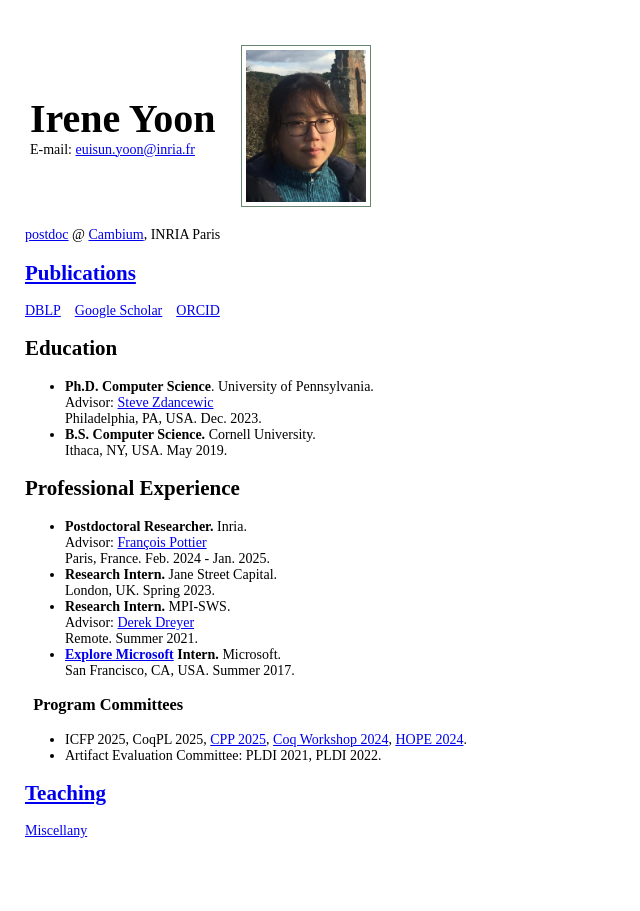
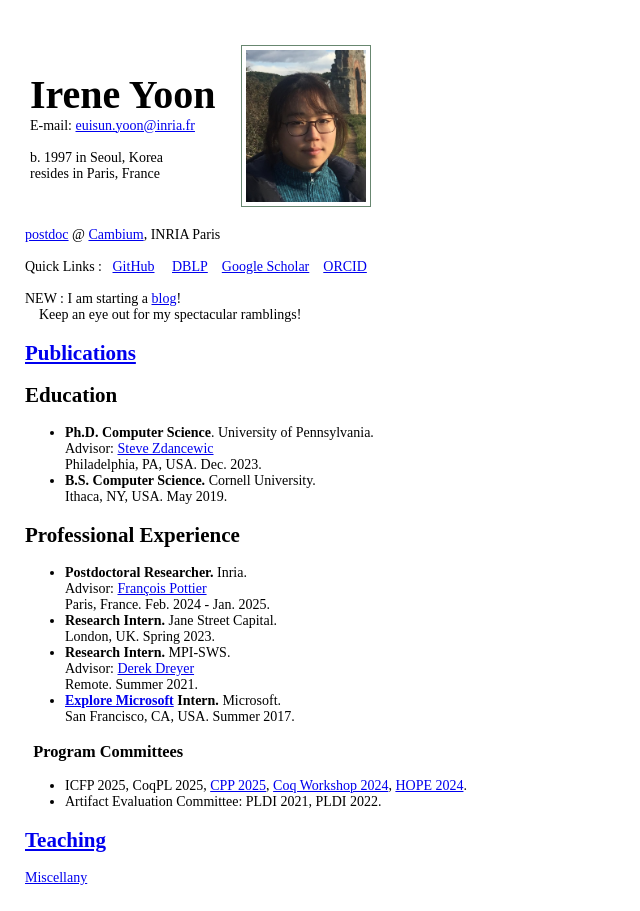
Before and after one commit to euisuny/euisuny.github.io, a plain HTML site: page index.html in a window 1280 px wide. Shown: the whole page, without its empty margins (0-640 px from the left). Before the commit the page ends 864 px from the top, so only its background shows below. Drawn offline with Linux system fonts and the light colour scheme; a web font is replaced by a local one.

Commit message:
Update w / misc. info

```diff
--- a/index.html
+++ b/index.html
@@ -14,16 +14,23 @@
         <tr>
             <td width="50%">
                 <b style="font-size:40px">Irene Yoon</b><br/>
-                E-mail: <a href="mailto:euisun.yoon@inria.fr">euisun.yoon@inria.fr</a><br/>
+                E-mail: <a href="mailto:euisun.yoon@inria.fr">euisun.yoon@inria.fr</a><br/><br/>
+                b. 1997 in Seoul, Korea<br/>
+                resides in Paris, France
             <td class="photo-box">
                 <img class="photo"src="img/IMG_9778.jpeg" width="120" border="0"></a>
             </td>
         </tr>
     </table>
-    <a href="https://en.wikipedia.org/wiki/Postdoctoral_researcher">postdoc</a> @ <a href="https://cambium.inria.fr/">Cambium</a>, INRIA Paris
+    <a href="https://en.wikipedia.org/wiki/Postdoctoral_researcher">postdoc</a> @ <a href="https://cambium.inria.fr/">Cambium</a>, INRIA Paris <br/><br/>
+		Quick Links : &nbsp;
+    <a href="https://github.com/euisuny">GitHub</a>&emsp;
+    <a href="https://dblp.org/pid/280/5507-1.html">DBLP</a>&emsp;<a href="https://scholar.google.com/citations?user=vJy2uAkAAAAJ&hl=en">Google Scholar</a>&emsp;<a href="https://orcid.org/0000-0003-3388-1257">ORCID</a></a>
+    <br/><br/>
+    NEW : I am starting a <a href="https://euisuny.blogspot.com/">blog</a>!<br/>
+    &emsp;Keep an eye out for my spectacular ramblings!<br/>
+
     <h2 class="header"><a href="pub.html">Publications</a></h2>
-
-		<a href="https://dblp.org/pid/280/5507-1.html">DBLP</a>&emsp;<a href="https://scholar.google.com/citations?user=vJy2uAkAAAAJ&hl=en">Google Scholar</a>&emsp;<a href="https://orcid.org/0000-0003-3388-1257">ORCID</a></a>
 
 	    <h2 class="header">Education</h2>
 	    <ul>
```
